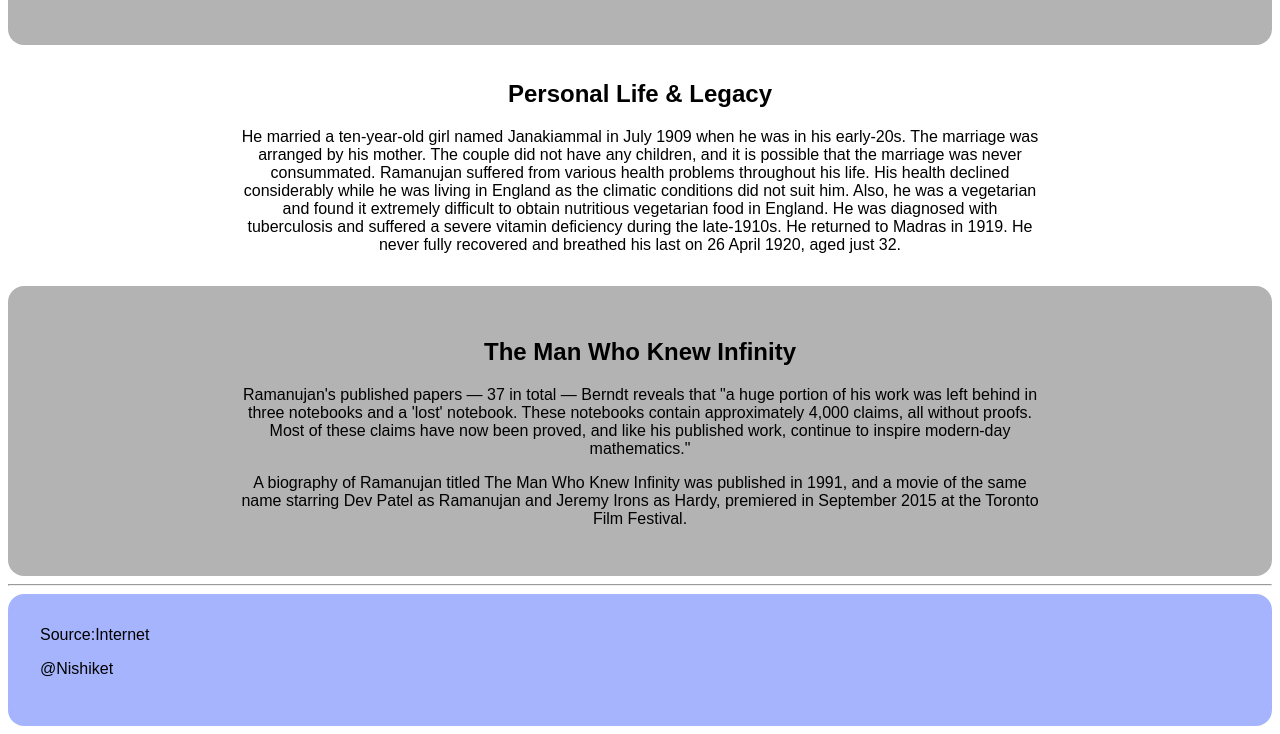
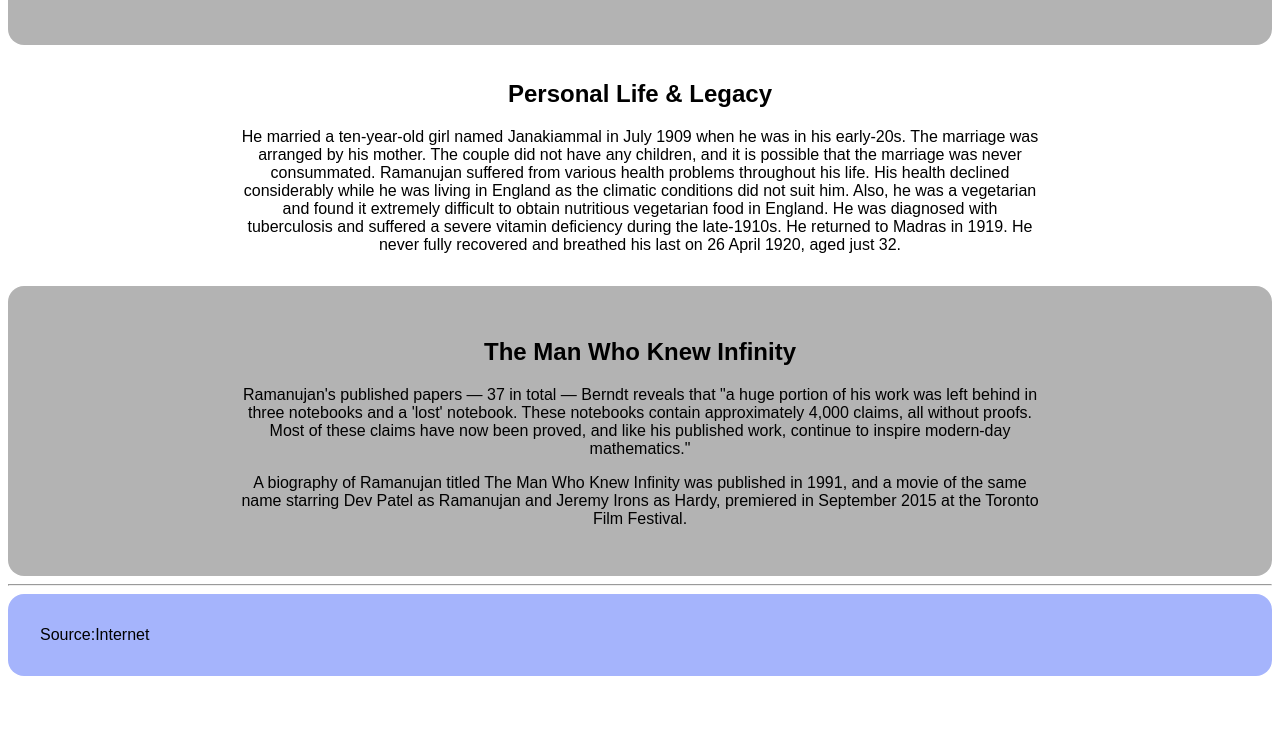
Before and after one commit to Nishiket-Bhardwaj/projectTRIBUTE, a plain HTML site: page all-about3.html in a window 1280 px wide. Shown: the part 1384-2118 px from the top of the page. After the commit the page ends 2068 px from the top, so only its background shows below. Drawn offline with Linux system fonts and the light colour scheme; a web font is replaced by a local one.

Commit message:
Update all-about3.html

```diff
--- a/all-about3.html
+++ b/all-about3.html
@@ -73,7 +73,7 @@
         <hr>
         <footer class="footer">
            <div class="footer-header">Source:Internet
-       <p>@Nishiket</p>
+
        </footer>
 </body>
 </html>
```
